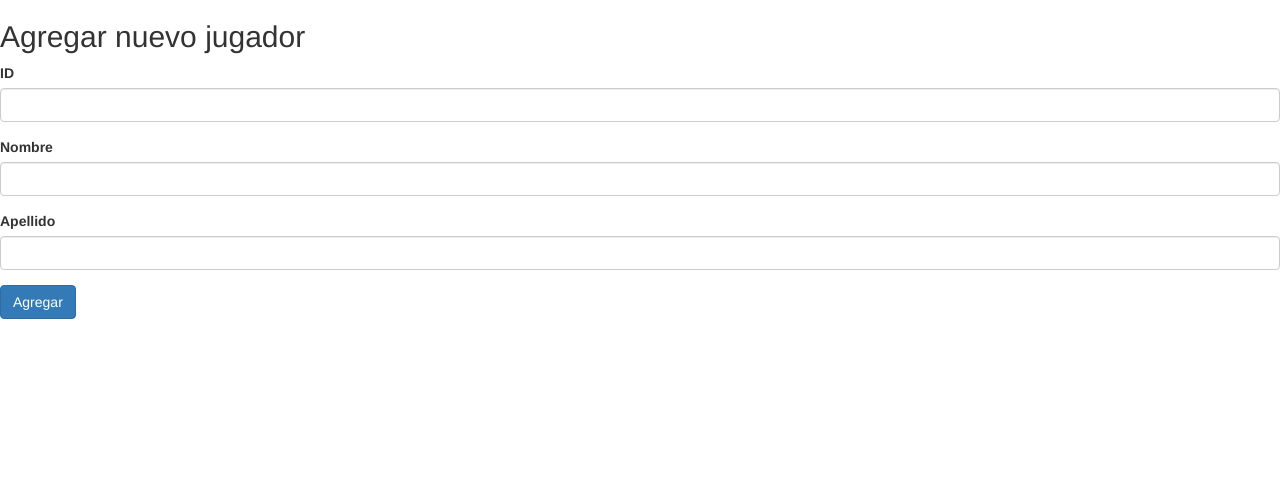
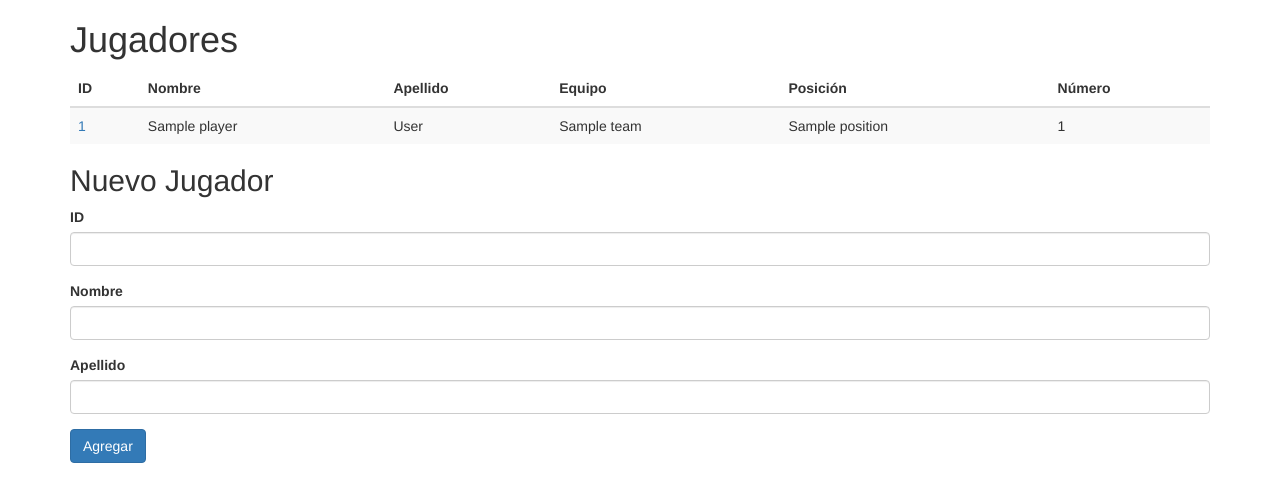
Before and after one commit to stsewd/fbcm, a Flask app: template fbcm/templates/players.html in a window 1280 px wide. Shown: the top 502 px of the page. Run offline with Flask 2, Linux system fonts and the light colour scheme; the template is opened without the code that fills it: values that come from a table or form of the project are taken from there, most other values are stand-ins (such as "Sample title", 1, 10 or a date in 2020); some libraries are stand-ins or nearby versions.

Commit message:
Show all players

```diff
--- a/config.py
+++ b/config.py
@@ -13,7 +13,7 @@ class Config(object):
     DB_HOST = 'localhost'
     DB_USER = 'root'
     DB_PASSWD = '1234'
-    DB_NAME = 'testperson'
+    DB_NAME = 'fbcm'
 
 
 class DevelopmentConfig(Config):
@@ -22,3 +22,4 @@ class DevelopmentConfig(Config):
 
 class TestingConfig(Config):
     TESTING = True
+    DB_NAME = 'fbcm_testing'
--- a/fbcm/templates/layout.html
+++ b/fbcm/templates/layout.html
@@ -21,9 +21,11 @@
         <div class="loader"></div>
     </div>
 
-    {% block body %}
-    <h1>Hello, world!</h1>
-    {% endblock %}
+    <div class="container">
+        {% block body %}
+        <h1>Hello, world!</h1>
+        {% endblock %}
+    </div>
 
     <script src="https://ajax.googleapis.com/ajax/libs/jquery/1.12.4/jquery.min.js"></script>
     <script src="https://maxcdn.bootstrapcdn.com/bootstrap/3.3.7/js/bootstrap.min.js"></script>
--- a/fbcm/templates/players.html
+++ b/fbcm/templates/players.html
@@ -2,7 +2,35 @@
 
 {% block body %}
 
-<h2>Agregar nuevo jugador</h2>
+<h1>Jugadores</h1>
+<table class="table table-striped table-hover">
+  <thead>
+    <tr>
+      <th>ID</th>
+      <th>Nombre</th>
+      <th>Apellido</th>
+      <th>Equipo</th>
+      <th>Posición</th>
+      <th>Número</th>
+    </tr>
+  </thead>
+  <tbody>
+    {% for player in players %}
+    <tr>
+      <td>
+          <a href="{{ url_for('players', id=player.id) }}">{{ player.id }}</a>
+      </td>
+      <td>{{ player.name }}</td>
+      <td>{{ player.lastname }}</td>
+      <td>{{ player.team.name or "-" }}</td>
+      <td>{{ player.position or "-" }}</td>
+      <td>{{ player.number if player.number is defined else "-" }}</td>
+    </tr>
+    {% endfor %}
+  </tbody>
+</table>
+
+<h2>Nuevo Jugador</h2>
 
 <form id="form-add-player">
     {% for field in form if field.name not in "csrf_token" %}
--- a/fbcm/views.py
+++ b/fbcm/views.py
@@ -10,6 +10,13 @@ from flask import (
 from . import app
 from .models import FbcmError, Player
 from .forms import PlayerForm
+
+
+def get_first_error(form):
+    if form.errors:
+        return list(form.errors.values())[0][0]
+    else:
+        return ""
 
 
 @app.route('/')
@@ -28,8 +35,10 @@ def players(id):
             else:
                 abort(404)
     else:
-        form = PlayerForm(csrf_enabled=False)
-        return render_template('players.html', form=form)
+        with db_session:
+            players = Player.select()
+            form = PlayerForm(csrf_enabled=False)
+            return render_template('players.html', players=players, form=form)
 
 
 @app.route('/players/new', methods=['POST'])
@@ -38,9 +47,9 @@ def add_player():
     if form.validate_on_submit():
         with db_session:
             Player(**form.data)
-        return redirect(url_for('players'))  # TODO: redirect to player
+        return redirect(url_for('players'))  # TODO: redirect to player?
     else:
-        raise FbcmError(list(form.errors.values())[0][0])
+        raise FbcmError(get_first_error(form))
 
 
 @app.errorhandler(FbcmError)
```
